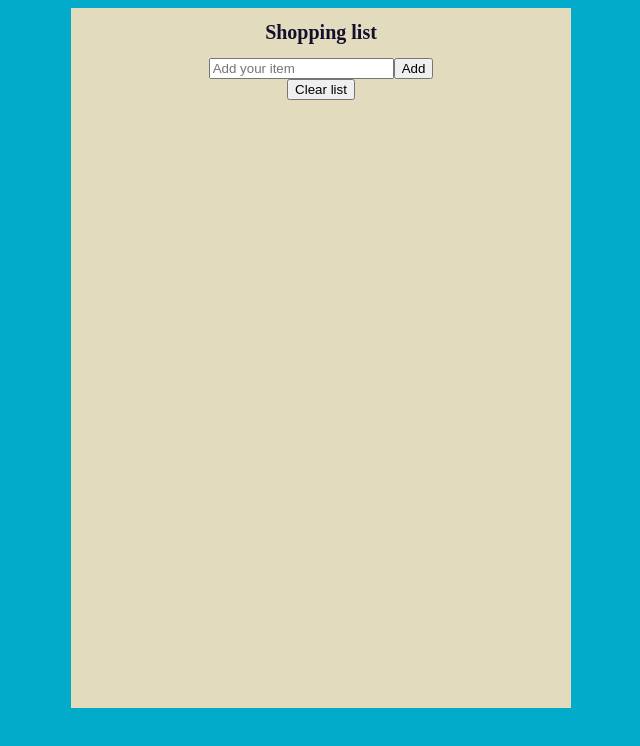
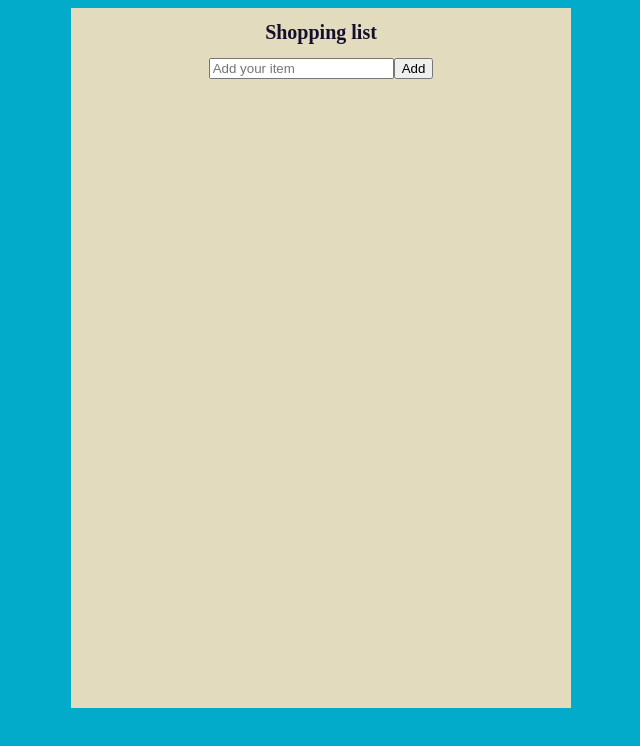
Before and after one commit to tamaskovacs0408/shopping-list, a React (Create React App) app: page / in a window 1280 px wide. Shown: the top 746 px of the page, without its empty margins (327-967 px from the left). Built offline with nearby package versions, Linux system fonts and the light colour scheme.

Commit message:
Update App component

```diff
--- a/src/App.js
+++ b/src/App.js
@@ -43,10 +43,12 @@ function App() {
           </button>
         </div>
       </form>
-      <div className="list_container">
-        <List items={list}/>
-        <button className="btn_clear">Clear list</button>
-      </div>
+        {list.length > 0 && (
+          <div className="list_container">
+          <List items={list}/>
+          <button className="btn_clear">Clear list</button>
+        </div>
+        )}
     </div>
   );
 }
```
